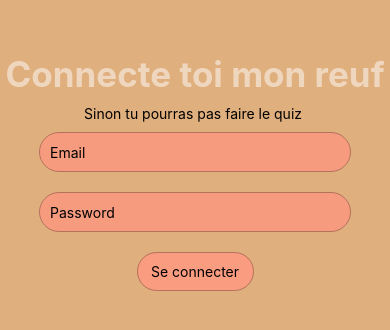
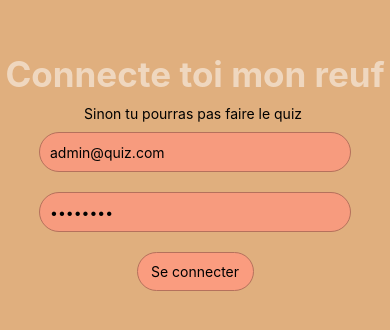
Before and after one commit to lucescomel/quiz-front, a React Native app: screen /Connexion in a window 390 px wide. Shown: the part 250-580 px from the top of the page. Built offline with nearby package versions, Linux system fonts and the light colour scheme.

Commit message:
modif récupération

```diff
--- a/src/components/UserConnected.js
+++ b/src/components/UserConnected.js
@@ -1,12 +1,24 @@
-import { View, Text } from "react-native";
+import { View, Text, StyleSheet } from "react-native";
 // import React from "react";
 
-export function UserConnected({ note, id, date }) {
+export function UserConnected({ date, category }) {
     return(
-    <View>
-        <Text> Id : {id}  </Text>
-        <Text> note : {note} </Text>
+    <View style={styles.container}>
+        {/* <Text> Id : {id}  </Text>
+        <Text> note : {note} </Text> */}
         <Text> date : {date} </Text>
+        <Text> catégories : {category} </Text>
     </View>
     );
 }
+
+
+const styles = StyleSheet.create({
+    container: {
+      flex: 1,
+      justifyContent: "center",
+      alignItems: "center",
+      backgroundColor: "#E0AF7E",
+    },
+
+});
--- a/src/screens/Connexion.js
+++ b/src/screens/Connexion.js
@@ -12,8 +12,8 @@ import AsyncStorage from "@react-native-async-storage/async-storage";
 import { NavigationContainer } from "@react-navigation/native";
 
 export default function ConnexionScreen({ navigation }) {
-  const [email, setEmail] = useState("");
-  const [password, setPassword] = useState("");
+  const [email, setEmail] = useState("admin@quiz.com");
+  const [password, setPassword] = useState("password");
 
   const handleLogin = async () => {
     try {
--- a/src/screens/HomeScreen.js
+++ b/src/screens/HomeScreen.js
@@ -32,10 +32,10 @@ export default function HomeScreen({ navigation }) {
           const res = await response.json();
           setResultat(res);
 
-          if (res && res.length > 0) {
-            let score = res.reduce((a, b) => a + b.note, 0);
-            setNoteGlobale((score / res.length).toFixed(2));
-          }
+          // if (res && res.length > 0) {
+          //   let score = res.reduce((a, b) => a + b.note, 0);
+          //   setNoteGlobale((score / res.length).toFixed(2));
+          // }
         })
         .catch(function (error) {
           console.log("mauvais", error);
@@ -60,7 +60,7 @@ export default function HomeScreen({ navigation }) {
 
       <View style={styles.noteContainer}>
         <Text style={styles.noteLabel}>Note globale :</Text>
-        <Text style={styles.noteValue}>{noteGlobal || "Pas d'historique"}</Text>
+        {/* <Text style={styles.noteValue}>{noteGlobal || "Pas d'historique"}</Text> */}
       </View>
 
       <View style={styles.historiqueContainer}>
@@ -69,9 +69,10 @@ export default function HomeScreen({ navigation }) {
           resultat.map((item) => (
             <UserConnected
               key={item.id}
-              note={item.note}
-              id={item.id}
-              date={item.history_date}
+              // note={item.note}
+              // id={item.id}
+              date={item.historic.history_date}
+              category={item.categories[2]}
             />
           ))}
       </View>
```
